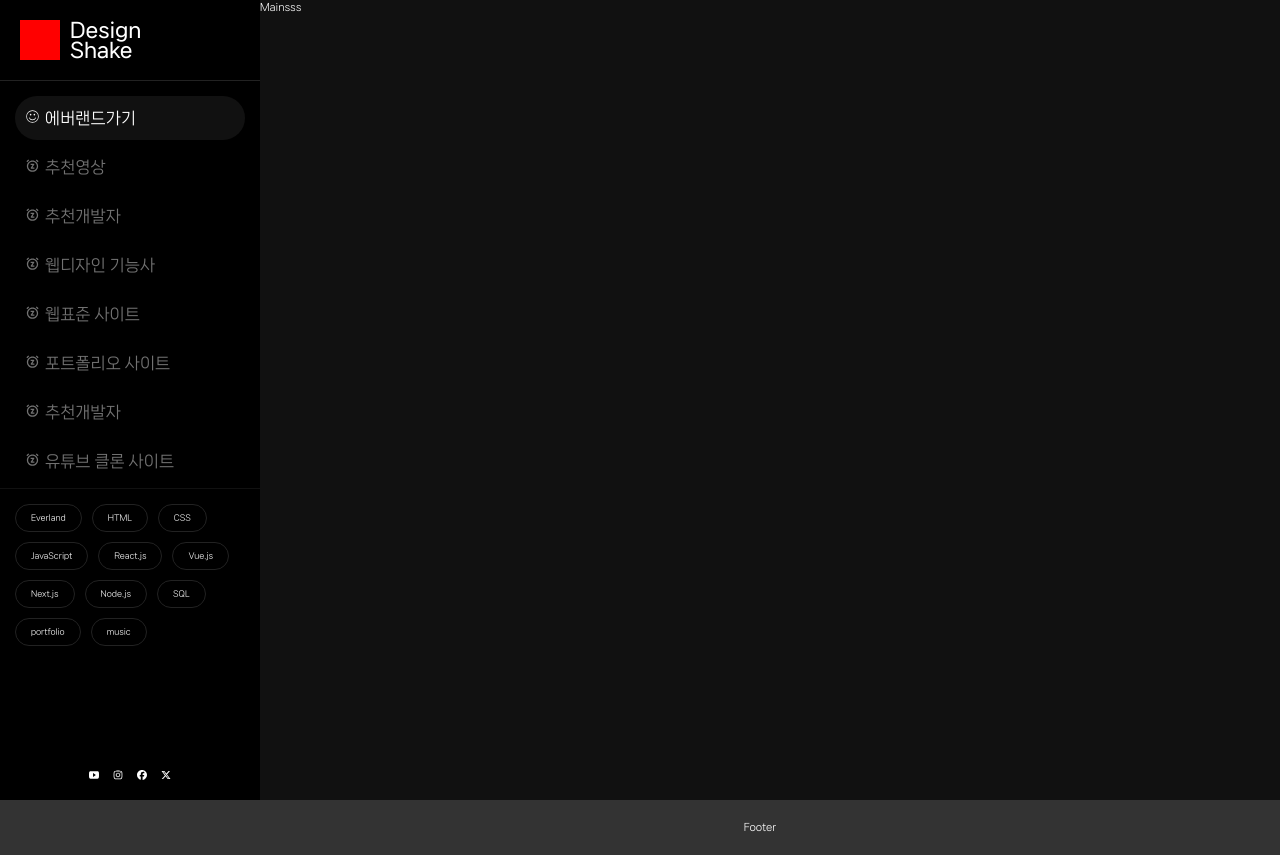
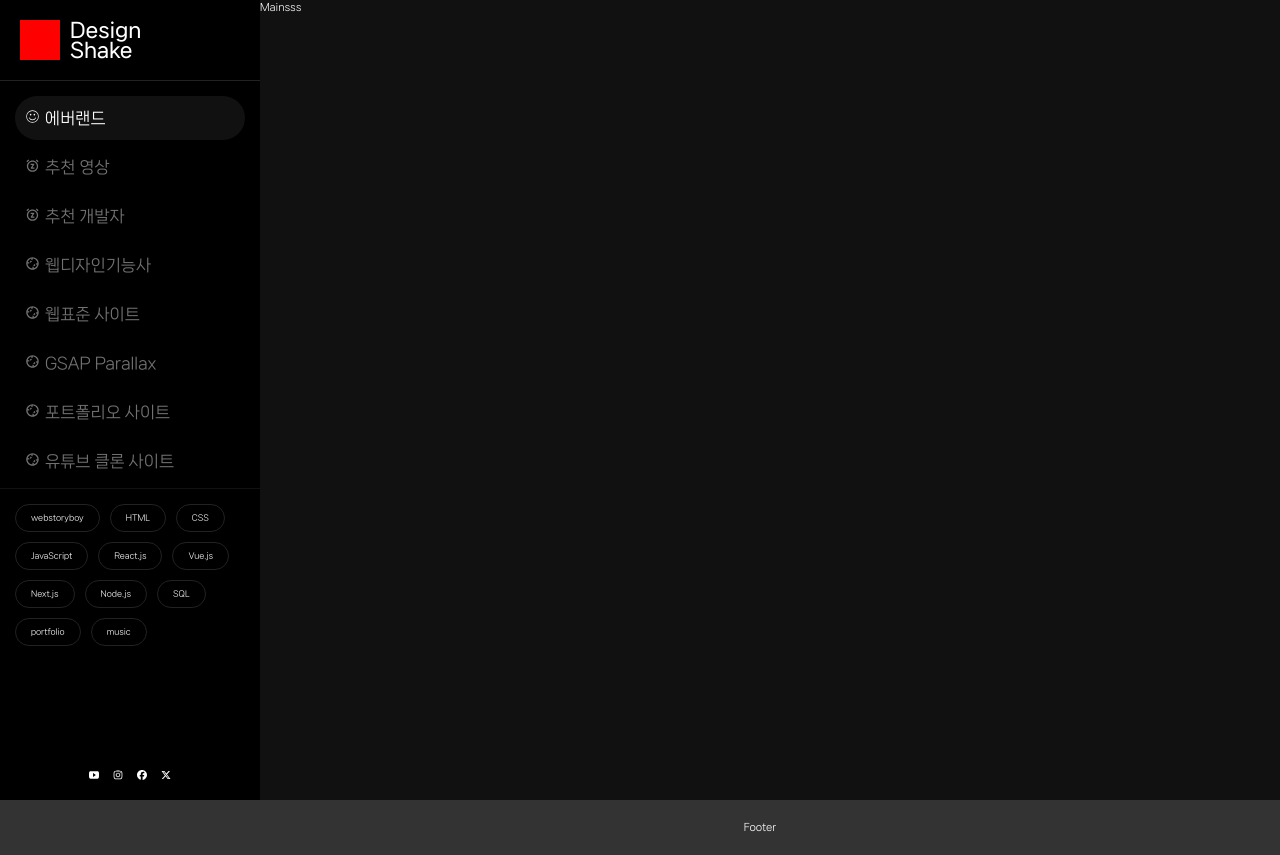
Before and after one commit to designshake/designshake-practice-YOTUB, a React (Create React App) app: page / in a window 1280 px wide. Built offline with nearby package versions, Linux system fonts and the light colour scheme.

Commit message:
0523 header 콤포넌트화 하기

```diff
--- /dev/null
+++ b/src/assets/data/header.js
@@ -0,0 +1,122 @@
+//반복문과 map 매소드를 알아야 한다.
+
+import { CiFaceSmile } from "react-icons/ci";
+import { BiAlarmSnooze } from "react-icons/bi";
+import { BiBaseball } from "react-icons/bi";
+import { IoLogoYoutube } from "react-icons/io";
+import { FaInstagram } from "react-icons/fa";
+import { FaFacebook } from "react-icons/fa6";
+import { FaXTwitter } from "react-icons/fa6";
+
+export const headerMenus = [
+  {
+      title: "에버랜드",
+      icon: <CiFaceSmile />,
+      src: "/"
+  },
+  {
+      title: "추천 영상",
+      icon: <BiAlarmSnooze />,
+      src: "/today"
+  },
+  {
+      title: "추천 개발자",
+      icon: <BiAlarmSnooze />,
+      src: "/developer"
+  },
+  {
+      title: "웹디자인기능사",
+      icon: <BiBaseball />,
+      src: "/webd"
+  },
+  {
+      title: "웹표준 사이트",
+      icon: <BiBaseball />,
+      src: "/website"
+  },
+  {
+      title: "GSAP Parallax",
+      icon: <BiBaseball />,
+      src: "/gsap"
+  },
+  {
+      title: "포트폴리오 사이트",
+      icon: <BiBaseball />,
+      src: "/port"
+  },
+  {
+      title: "유튜브 클론 사이트",
+      icon: <BiBaseball />,
+      src: "/youtube"
+  },
+];
+
+export const searchKeyword = [
+  {
+      title: "webstoryboy",
+      src: "/search/webstoryboy"
+  },
+  {
+      title: "HTML",
+      src: "/search/html"
+  },
+  {
+      title: "CSS",
+      src: "/search/css"
+  },
+  {
+      title: "JavaScript",
+      src: "/search/javascript"
+  },
+  {
+      title: "React.js",
+      src: "/search/react.js"
+  },
+  {
+      title: "Vue.js",
+      src: "/search/vue.js"
+  },
+  {
+      title: "Next.js",
+      src: "/search/next.js"
+  },
+  {
+      title: "Node.js",
+      src: "/search/node.js"
+  },
+  {
+      title: "SQL",
+      src: "/search/sql"
+  },
+  {
+      title: "portfolio",
+      src: "/search/React Portfolio"
+  },
+  {
+      title: "music",
+      src: "/search/NewJeans"
+  }
+];
+
+export const snsLink = [
+  {
+      title: "github",
+      url: "https://github.com/webstoryboy",
+      icon: <IoLogoYoutube />
+  },
+  {
+      title: "youtube",
+      url: "https://www.youtube.com/webstoryboy",
+      icon: <FaInstagram/>
+  },
+  {
+      title: "codepen",
+      url: "https://codepen.io/webstoryboy",
+      icon: <FaFacebook />
+  },
+  {
+      title: "instagram",
+      url: "https://www.instagram.com/webstoryboy",
+      icon: <FaXTwitter />
+  },
+]
--- a/src/assets/scss/setting/_vars.scss
+++ b/src/assets/scss/setting/_vars.scss
@@ -32,9 +32,9 @@
   -moz-osx-font-smoothing: grayscale;
   -webkit-text-size-adjust: 100%;
 
-  @media(max-width: 800px) {
+  @media screen and (max-width: 800px) {
       font-size: 12px;
       line-height: 1.4;
-      color:#ffcc00;
+      color:var(--red);
   }
 }
--- /dev/null
+++ b/src/components/header/Logo.jsx
@@ -0,0 +1,14 @@
+import React from 'react'
+
+const Logo = () => {
+  return (
+    <h1 className='header__logo'>
+        <a href='/'>
+          <em aria-hidden='true'></em>
+          <span>Design<br/>Shake</span>
+        </a>
+      </h1>
+  )
+}
+
+export default Logo
--- /dev/null
+++ b/src/components/header/Menu.jsx
@@ -0,0 +1,33 @@
+import React from 'react'
+
+import { headerMenus, searchKeyword } from '../../assets/data/header'
+import { Link, useLocation } from 'react-router-dom'
+
+const Menu = () => {
+  const location = useLocation();
+
+  return (
+    <nav className='header__menu'>
+        <ul className='menu'>
+          {headerMenus.map((menu, key) => (
+            <li key={key} className={location.pathname === menu.src ? 'active' : ''}>
+              <Link to={menu.src}>
+                {menu.icon}{menu.title}
+              </Link>
+            </li>
+          ))}
+        </ul>
+        <ul className='keyword'>
+          {searchKeyword.map ((keyword, key) => (
+            <li key={key} className={location.pathname === keyword.src ? 'active' : ''}>
+             <Link to={keyword.src}>
+              {keyword.title}
+             </Link>
+            </li>
+          ))}
+        </ul>
+    </nav>
+  )
+}
+
+export default Menu
--- /dev/null
+++ b/src/components/header/Sns.jsx
@@ -0,0 +1,26 @@
+import React from 'react'
+
+import { snsLink } from '../../assets/data/header'
+
+const Sns = () => {
+  return (
+    <div className='header__sns'>
+        <ul>
+          {snsLink.map ((sns, key) => (
+            <li key={key}>
+                <a
+                  href={sns.url}
+                  target='_blank'
+                  rel="noopener noreferrer"
+                  aria-label={sns.title}
+                >
+                  <span>{sns.icon}</span>
+                </a>
+            </li>
+          ))}
+        </ul>
+     </div>
+  )
+}
+
+export default Sns
--- a/src/components/section/Header.jsx
+++ b/src/components/section/Header.jsx
@@ -1,114 +1,23 @@
 import React from 'react'
 
 //em 애니메이션부분  aria-hidden 그냥보여주는거라서 true
-//리액트아이콘사용.
+//리액트아이콘사용. 후에 데이타시켜주기 위해 header.js에 옮긴다.
+//반복문과 map 매소드를 알아야 한다. 삼항연산자
 
-import { CiFaceSmile } from "react-icons/ci";
-import { BiAlarmSnooze } from "react-icons/bi";
-import { BiBaseball } from "react-icons/bi";
-import { IoLogoYoutube } from "react-icons/io";
-import { FaInstagram } from "react-icons/fa";
-import { FaFacebook } from "react-icons/fa6";
-import { FaXTwitter } from "react-icons/fa6";
+import Logo from '../header/Logo';
+import Menu from '../header/Menu';
+import Sns from '../header/Sns';
+
+
 
 const Header = () => {
+
   return (
     <header id='header' role='banner'>
-      <h1 className='header__logo'>
-        <a href='/'>
-          <em aria-hidden='true'></em>
-          <span>Design<br/>Shake</span>
-        </a>
-      </h1>
-      <nav className='header__menu'>
-        <ul className='menu'>
-          <li className='active'>
-            <a href='/'><CiFaceSmile />에버랜드가기</a>
-          </li>
-          <li>
-            <a href='/today'><BiAlarmSnooze />추천영상</a>
-          </li>
-          <li>
-            <a href='/developer'><BiAlarmSnooze />추천개발자</a>
-          </li>
-          <li>
-            <a href='/webd'><BiAlarmSnooze />웹디자인 기능사</a>
-          </li>
-          <li>
-            <a href='/site'><BiAlarmSnooze />웹표준 사이트</a>
-          </li>
-          <li>
-            <a href='/port'><BiAlarmSnooze />포트폴리오 사이트</a>
-          </li>
-          <li>
-            <a href='/developer'><BiAlarmSnooze />추천개발자</a>
-          </li>
-          <li>
-              <a href='/youtube'>
-              <BiAlarmSnooze />유튜브 클론 사이트
-              </a>
-          </li>
-        </ul>
-        <ul className='keyword'>
-          <li>
-              <a href='/search/webstoryboy'>Everland</a>
-          </li>
-          <li>
-              <a href='/search/html'>HTML</a>
-          </li>
-          <li>
-              <a href='/search/css'>CSS</a>
-          </li>
-          <li>
-              <a href='/search/javascript'>JavaScript</a>
-          </li>
-          <li>
-              <a href='/search/react.js'>React.js</a>
-          </li>
-          <li>
-              <a href='/search/vue.js'>Vue.js</a>
-          </li>
-          <li>
-              <a href='/search/next.js'>Next.js</a>
-          </li>
-          <li>
-              <a href='/search/node.js'>Node.js</a>
-          </li>
-          <li>
-              <a href='/search/sql'>SQL</a>
-          </li>
-          <li>
-              <a href='/search/React Portfolio'>portfolio</a>
-          </li>
-          <li>
-              <a href='/search/NewJeans'>music</a>
-          </li>
-        </ul>
-      </nav>
-      <div className='header__sns'>
-        <ul>
-          <li>
-            <a href='https://github.com/webstoryboy' rel='noopener noreferrer'>
-              <IoLogoYoutube />
-            </a>
-          </li>
-          <li>
-            <a href='https://github.com/webstoryboy' rel='noopener noreferrer'>
-              <FaInstagram />
-            </a>
-          </li>
-          <li>
-            <a href='https://github.com/webstoryboy' rel='noopener noreferrer'>
-              <FaFacebook />
-            </a>
-          </li>
-          <li>
-            <a href='https://github.com/webstoryboy' rel='noopener noreferrer'>
-              <FaXTwitter />
-            </a>
-          </li>
-        </ul>
-      </div>
+      <Logo />
+      <Menu />
+      <Sns />
+
     </header>
   )
 }
```
Also changed, not shown: src/assets/scss/section/_layout.scss (line endings or trailing spaces).
